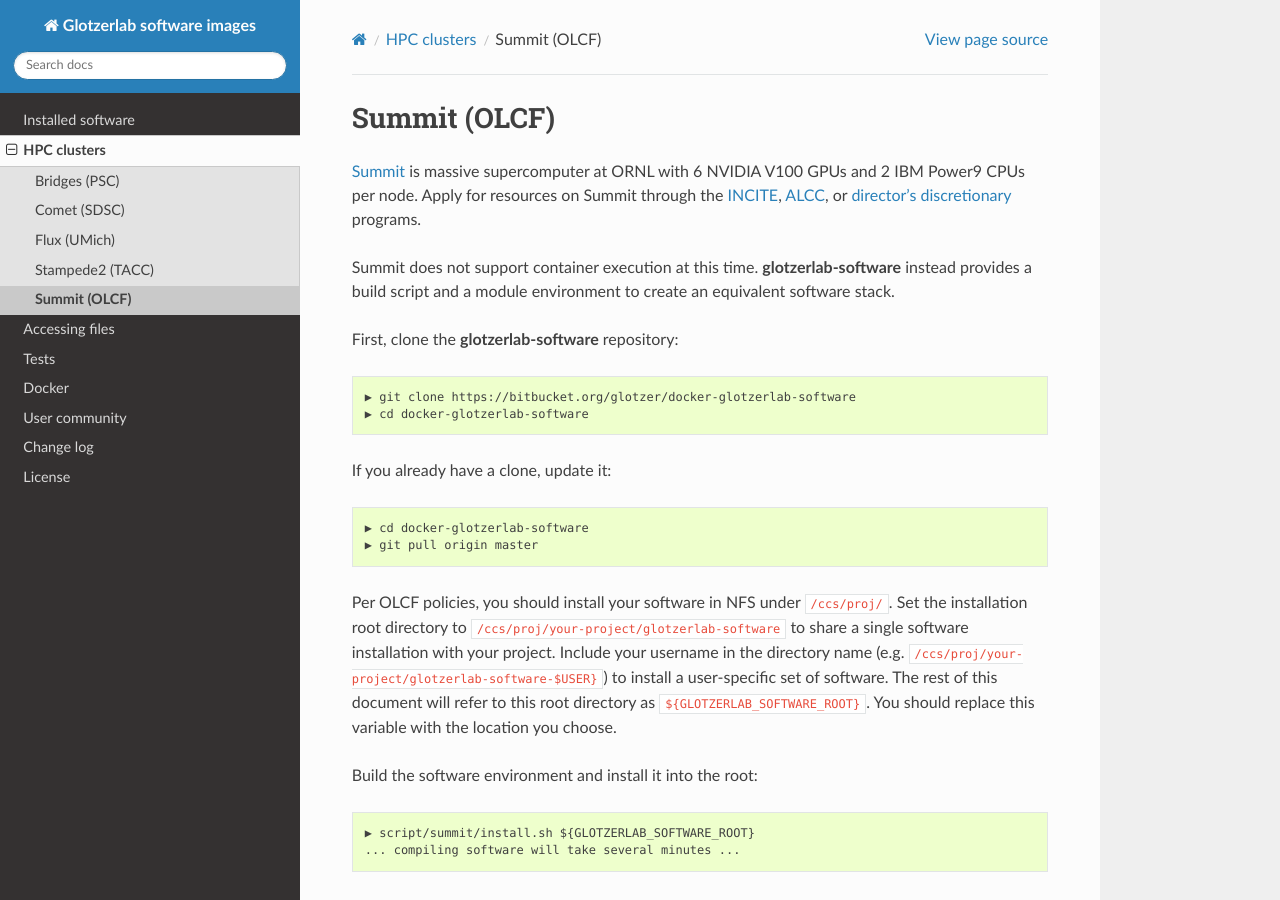
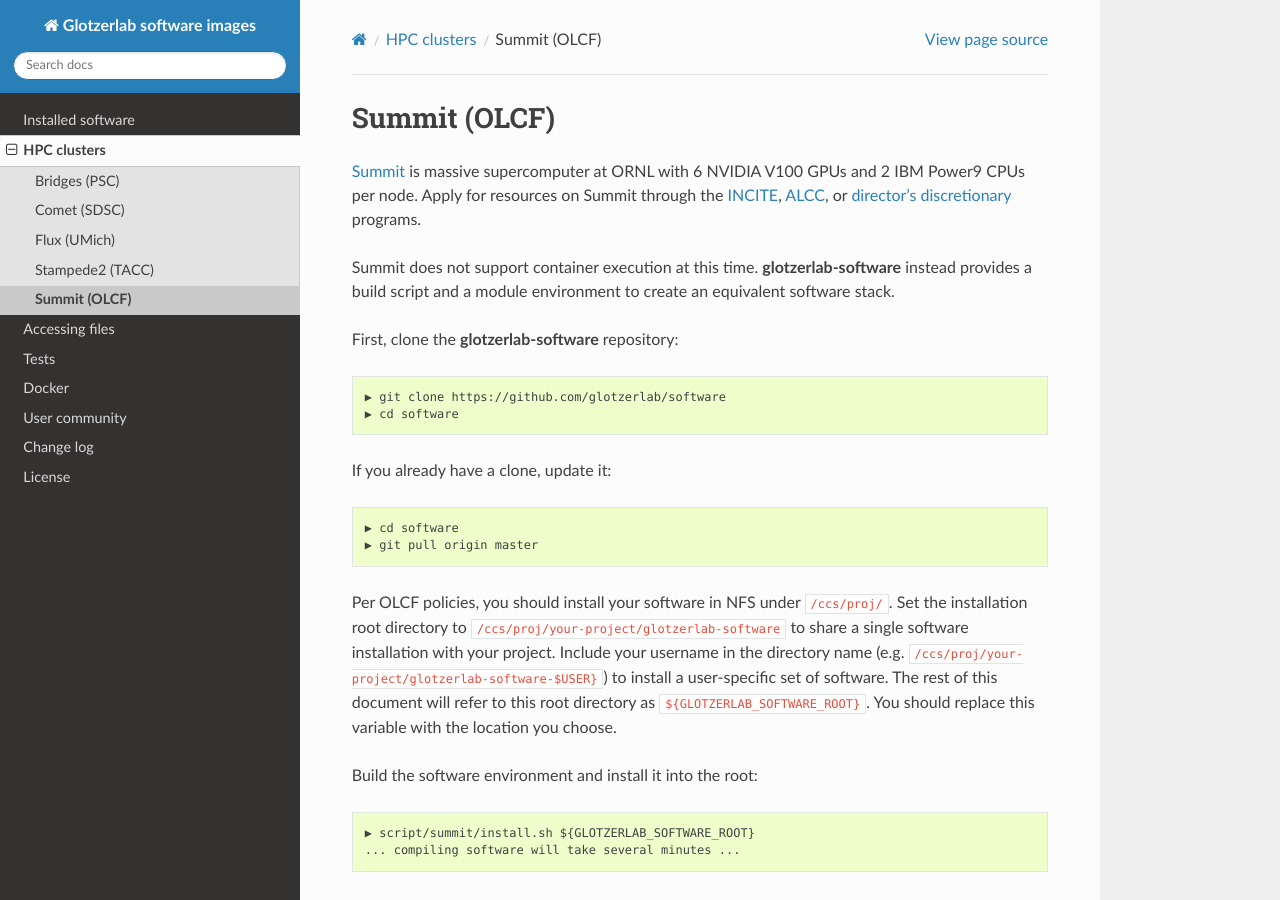
Before and after one commit to glotzerlab/software, a Sphinx documentation site: the page built from doc/clusters/summit.rst, in a window 1280 px wide and 900 px high. Built offline with Sphinx 7.4.7 and the Read the Docs theme 2.0.0, drawn with Linux system fonts in a browser that asks for light colours.

Commit message:
Change bitbucket links to github

```diff
--- a/doc/clusters/summit.rst
+++ b/doc/clusters/summit.rst
@@ -13,12 +13,12 @@
 
 First, clone the **glotzerlab-software** repository::
 
-    ▶ git clone https://bitbucket.org/glotzer/docker-glotzerlab-software
-    ▶ cd docker-glotzerlab-software
+    ▶ git clone https://github.com/glotzerlab/software
+    ▶ cd software
 
 If you already have a clone, update it::
 
-    ▶ cd docker-glotzerlab-software
+    ▶ cd software
     ▶ git pull origin master
 
 Per OLCF policies, you should install your software in NFS under ``/ccs/proj/``. Set the installation root directory to
--- a/doc/community.rst
+++ b/doc/community.rst
@@ -11,4 +11,4 @@
 Issue tracker
 -------------
 
-File bug reports and feature requests on `glotzerlab-software's issue tracker <https://bitbucket.org/glotzer/docker-glotzerlab-software/issues?status=new&status=open>`_.
+File bug reports and feature requests on `glotzerlab-software's issue tracker <https://github.com/glotzerlab/software/issues>`_.
```
Also changed, not shown: 1 other file.
